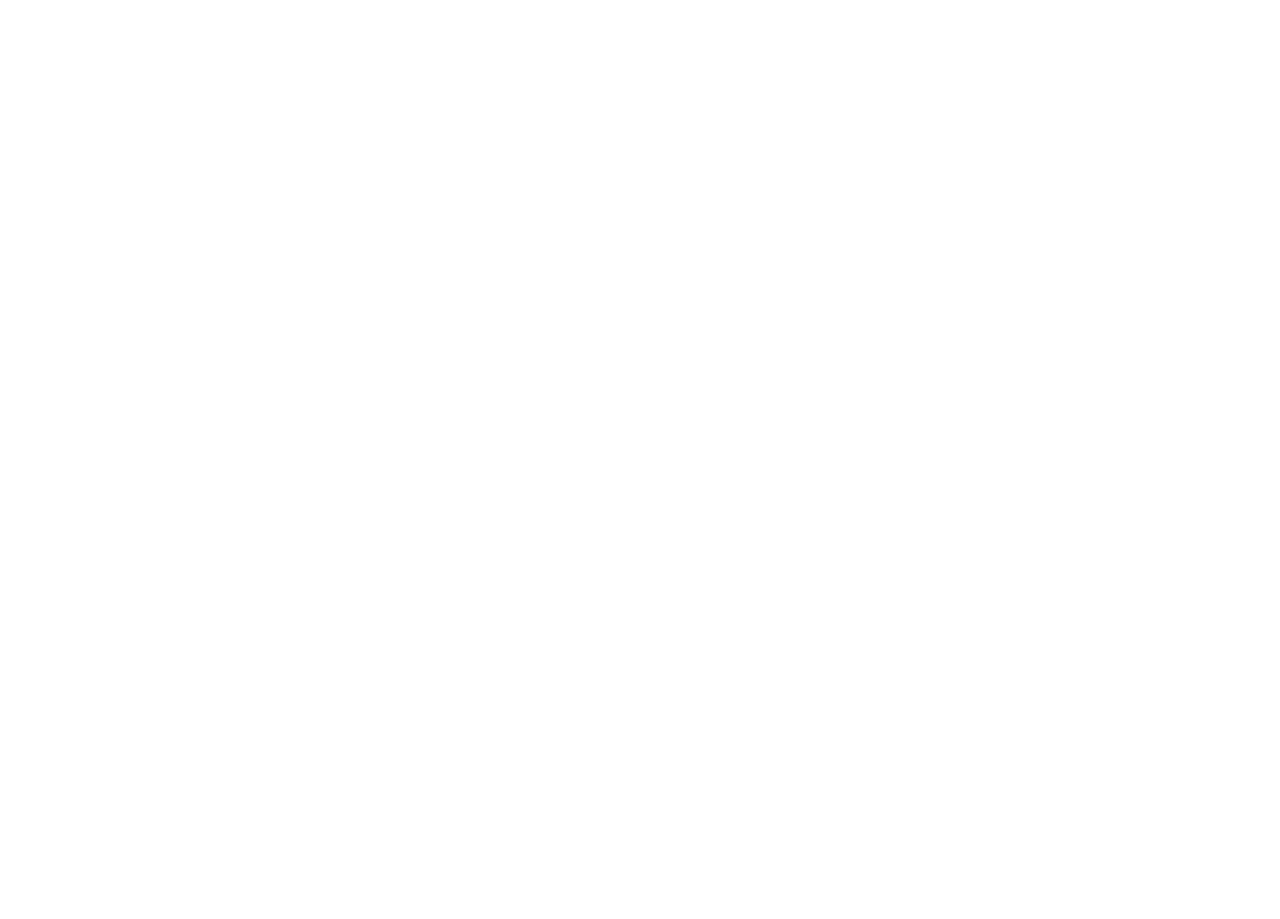
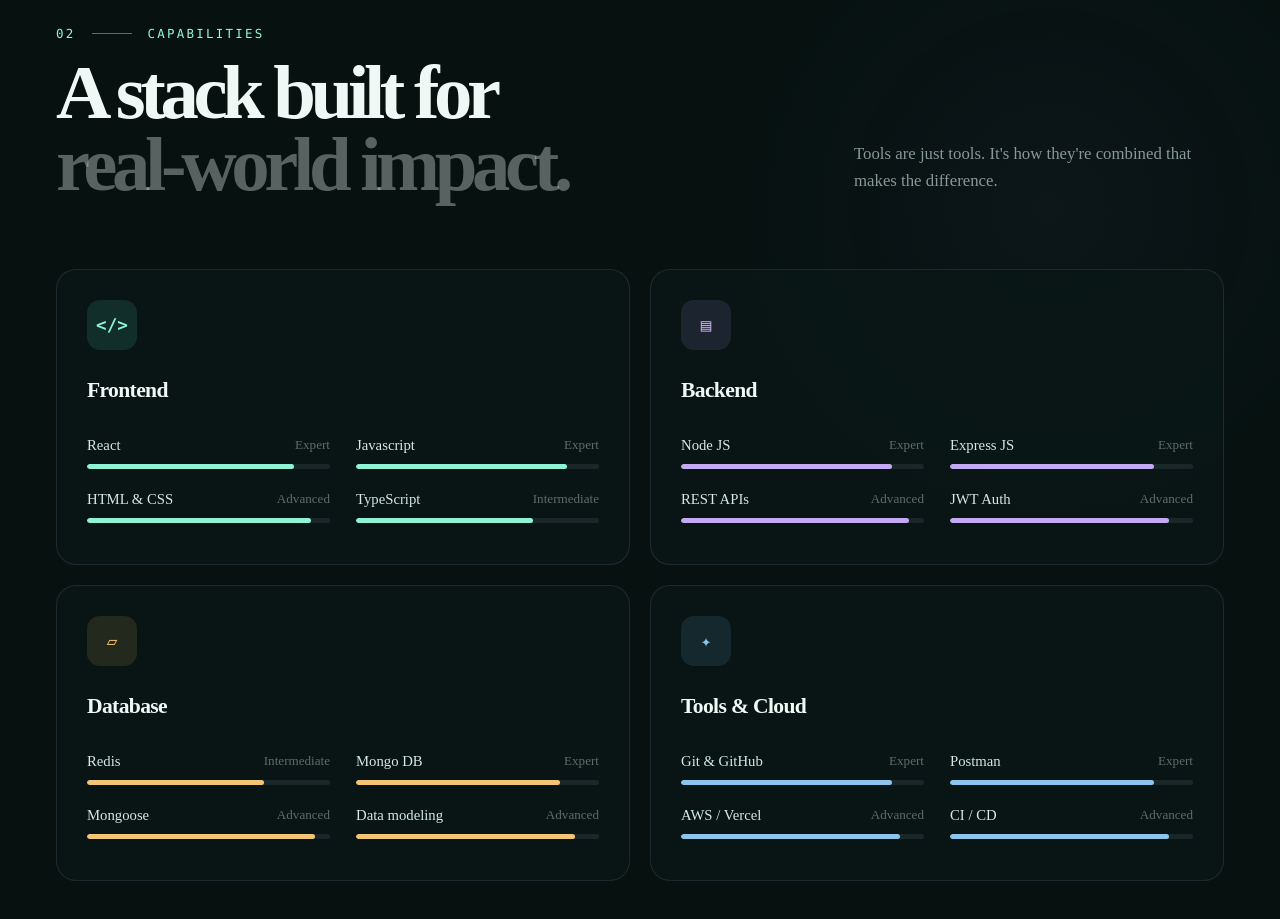
Before and after one commit to RudraCodeForge/Portfolio, a React app in the folder Frontend/: page / in a window 1280 px wide. Shown: the part 1800-2719 px from the top of the page. Before the commit the page ends 1775 px from the top, so only its background shows below. Built offline with nearby package versions, Linux system fonts and the light colour scheme; the HTML template or start-up script is replaced by a standard one.

Commit message:
add Skills Page

```diff
--- a/Frontend/src/App.jsx
+++ b/Frontend/src/App.jsx
@@ -1,6 +1,7 @@
 import Navbar from "../src/Components/Navbar";
 import Header from "../src/Components/Header";
 import About from "../src/pages/About";
+import Skills from "../src/pages/Skills";
 
 function App() {
   return (
@@ -8,6 +9,7 @@
       <Navbar />
       <Header />
       <About />
+      <Skills />
     </>
   );
 }
--- /dev/null
+++ b/Frontend/src/data/skills.js
@@ -0,0 +1,109 @@
+export const SkillsData = [
+  {
+    Icon: "faCode",
+    Name: "Frontend",
+    FrontendData: [
+      {
+        SkillName: "React",
+        Percentage: 85,
+        Level: "Expert",
+      },
+      {
+        SkillName: "Javascript",
+        Percentage: 87,
+        Level: "Expert",
+      },
+      {
+        SkillName: "HTML & CSS",
+        Percentage: 92,
+        Level: "Advance",
+      },
+      {
+        SkillName: "TypeScript",
+        Percentage: 73,
+        Level: "Intermedate",
+      },
+    ],
+  },
+
+  {
+    Icon: "faServer",
+    Name: "Backend",
+    FrontendData: [
+      {
+        SkillName: "Node JS",
+        Percentage: 87,
+        Level: "Expert",
+      },
+      {
+        SkillName: "Express JS",
+        Percentage: 84,
+        Level: "Expert",
+      },
+      {
+        SkillName: "REST APIs",
+        Percentage: 94,
+        Level: "Advance",
+      },
+      {
+        SkillName: "JWT Auth",
+        Percentage: 90,
+        Level: "Advance",
+      },
+    ],
+  },
+
+  {
+    Icon: "faDatabase",
+    Name: "Database",
+    FrontendData: [
+      {
+        SkillName: "Redis",
+        Percentage: 73,
+        Level: "Intermedate",
+      },
+      {
+        SkillName: "Mongo DB",
+        Percentage: 84,
+        Level: "Expert",
+      },
+      {
+        SkillName: "Mongoose",
+        Percentage: 94,
+        Level: "Advance",
+      },
+      {
+        SkillName: "Data modeling",
+        Percentage: 90,
+        Level: "Advance",
+      },
+    ],
+  },
+
+  {
+    Icon: "faWrench",
+    Name: "Tools & Cloud",
+    FrontendData: [
+      {
+        SkillName: "Git & GitHub",
+        Percentage: 87,
+        Level: "Expert",
+      },
+      {
+        SkillName: "Postman",
+        Percentage: 84,
+        Level: "Expert",
+      },
+      {
+        SkillName: "AWS / Vercel",
+        Percentage: 90,
+        Level: "Advance",
+      },
+      {
+        SkillName: "CI / CD",
+        Percentage: 90,
+        Level: "Advance",
+      },
+    ],
+  },
+];
--- /dev/null
+++ b/Frontend/src/pages/Skills.jsx
@@ -0,0 +1,65 @@
+import Styles from "../styles/Skills.module.css";
+import { SkillsData } from "../data/skills";
+const Skills = () => {
+  const iconByType = {
+    faCode: "</>",
+    faServer: "▤",
+    faDatabase: "▱",
+  };
+
+  const formatLevel = (level) =>
+    level.replace("Advance", "Advanced").replace("Intermedate", "Intermediate");
+
+  return (
+    <section id="skills" className={Styles.skillsSection}>
+      <div className={Styles.skillsInner}>
+        <div className={Styles.skillsHeader}>
+          <div>
+            <div className={Styles.sectionLabel}>
+              <span>02</span>
+              <span className={Styles.labelLine} />
+              <span>CAPABILITIES</span>
+            </div>
+            <h2 className={Styles.heading}>
+              A stack built for
+              <span>real-world impact.</span>
+            </h2>
+          </div>
+          <p className={Styles.headerCopy}>
+            Tools are just tools. It&apos;s how they&apos;re combined that makes
+            the difference.
+          </p>
+        </div>
+
+        <div className={Styles.skillsGrid}>
+          {SkillsData.map((category) => (
+            <article className={Styles.skillCard} key={category.Name}>
+              <div className={Styles.categoryIcon} aria-hidden="true">
+                {iconByType[category.Icon] ?? "✦"}
+              </div>
+              <h3>{category.Name}</h3>
+
+              <div className={Styles.skillList}>
+                {category.FrontendData.map((skill) => (
+                  <div className={Styles.skillItem} key={skill.SkillName}>
+                    <div className={Styles.skillMeta}>
+                      <span>{skill.SkillName}</span>
+                      <span>{formatLevel(skill.Level)}</span>
+                    </div>
+                    <div className={Styles.skillTrack}>
+                      <span
+                        style={{ "--skill-level": `${skill.Percentage}%` }}
+                      />
+                    </div>
+                  </div>
+                ))}
+              </div>
+            </article>
+          ))}
+        </div>
+      </div>
+    </section>
+  );
+};
+
+export default Skills;
--- /dev/null
+++ b/Frontend/src/styles/Skills.module.css
@@ -0,0 +1,210 @@
+.skillsSection {
+  position: relative;
+  overflow: hidden;
+  scroll-margin-top: 0;
+  padding: 50px 0 150px;
+  border-top: 1px solid rgba(148, 163, 184, 0.12);
+  background:
+    radial-gradient(
+      circle at 82% 22%,
+      rgba(81, 70, 125, 0.08),
+      transparent 24%
+    ),
+    #061110;
+  color: #eff8f5;
+}
+
+.skillsInner {
+  width: min(1440px, calc(100% - 112px));
+  margin: 0 auto;
+}
+
+.skillsHeader {
+  display: flex;
+  align-items: flex-end;
+  justify-content: space-between;
+  gap: 60px;
+  margin-bottom: 68px;
+}
+
+.sectionLabel {
+  display: flex;
+  align-items: center;
+  gap: 16px;
+  color: #92f7d9;
+  font-family: "SFMono-Regular", Consolas, monospace;
+  font-size: 0.78rem;
+  letter-spacing: 0.18em;
+}
+
+.labelLine {
+  width: 40px;
+  height: 1px;
+  background: rgba(146, 247, 217, 0.45);
+}
+
+.heading {
+  max-width: 680px;
+  margin-top: 16px;
+  font-size: clamp(3.4rem, 6vw, 7.5rem);
+  line-height: 0.94;
+  letter-spacing: -0.07em;
+}
+
+.heading span {
+  display: block;
+  color: rgba(227, 238, 235, 0.37);
+}
+
+.headerCopy {
+  max-width: 370px;
+  margin-bottom: 6px;
+  color: rgba(196, 216, 211, 0.68);
+  font-size: 1.05rem;
+  line-height: 1.65;
+}
+
+.skillsGrid {
+  display: grid;
+  grid-template-columns: repeat(2, minmax(0, 1fr));
+  gap: 20px;
+}
+
+.skillCard {
+  min-height: 296px;
+  padding: 30px;
+  border: 1px solid rgba(148, 163, 184, 0.15);
+  border-radius: 20px;
+  background: rgba(10, 24, 23, 0.72);
+  transition:
+    border-color 0.25s ease,
+    transform 0.25s ease,
+    background 0.25s ease;
+}
+
+.skillCard:hover {
+  transform: translateY(-4px);
+  border-color: rgba(146, 247, 217, 0.34);
+  background: rgba(14, 33, 31, 0.84);
+}
+
+.categoryIcon {
+  display: grid;
+  width: 50px;
+  height: 50px;
+  place-items: center;
+  margin-bottom: 28px;
+  border-radius: 13px;
+  background: rgba(93, 231, 196, 0.12);
+  color: #8ef2d4;
+  font-family: "SFMono-Regular", Consolas, monospace;
+  font-size: 1.1rem;
+  font-weight: 700;
+}
+
+.skillCard:nth-child(2) .categoryIcon {
+  background: rgba(174, 147, 235, 0.12);
+  color: #c3a9f2;
+}
+
+.skillCard:nth-child(3) .categoryIcon {
+  background: rgba(239, 185, 100, 0.12);
+  color: #f2c476;
+}
+
+.skillCard:nth-child(4) .categoryIcon {
+  background: rgba(111, 180, 231, 0.12);
+  color: #8bc5ee;
+}
+
+.skillCard h3 {
+  margin-bottom: 34px;
+  font-size: 1.35rem;
+  letter-spacing: -0.03em;
+}
+
+.skillList {
+  display: grid;
+  grid-template-columns: repeat(2, minmax(0, 1fr));
+  gap: 22px 26px;
+}
+
+.skillMeta {
+  display: flex;
+  justify-content: space-between;
+  gap: 12px;
+  margin-bottom: 10px;
+  color: #d5e9e4;
+  font-size: 0.92rem;
+}
+
+.skillMeta span:last-child {
+  color: rgba(196, 216, 211, 0.45);
+  font-size: 0.82rem;
+}
+
+.skillTrack {
+  height: 5px;
+  overflow: hidden;
+  border-radius: 999px;
+  background: rgba(148, 163, 184, 0.13);
+}
+
+.skillTrack span {
+  display: block;
+  width: var(--skill-level);
+  height: 100%;
+  border-radius: inherit;
+  background: #8ef2d4;
+}
+
+.skillCard:nth-child(2) .skillTrack span {
+  background: #c3a9f2;
+}
+
+.skillCard:nth-child(3) .skillTrack span {
+  background: #f2c476;
+}
+
+.skillCard:nth-child(4) .skillTrack span {
+  background: #8bc5ee;
+}
+
+@media (max-width: 900px) {
+  .skillsInner {
+    width: min(100% - 48px, 680px);
+  }
+
+  .skillsHeader {
+    display: block;
+    margin-bottom: 46px;
+  }
+
+  .headerCopy {
+    margin-top: 28px;
+  }
+}
+
+@media (max-width: 620px) {
+  .skillsSection {
+    padding: 92px 0 100px;
+  }
+
+  .skillsInner {
+    width: min(100% - 32px, 680px);
+  }
+
+  .heading {
+    font-size: clamp(3.1rem, 16vw, 5.2rem);
+  }
+
+  .skillsGrid,
+  .skillList {
+    grid-template-columns: 1fr;
+  }
+
+  .skillCard {
+    min-height: auto;
+    padding: 24px;
+  }
+}
```
